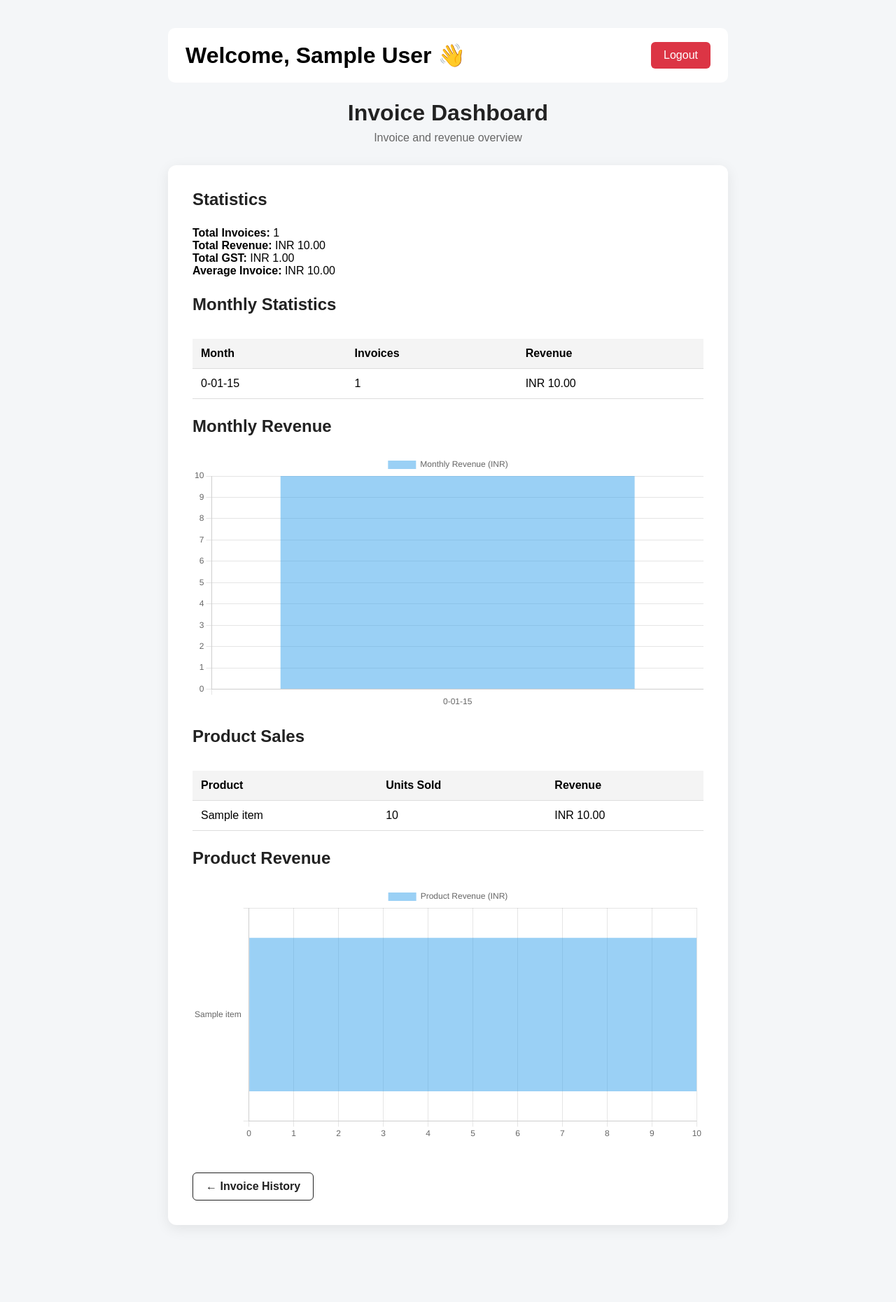
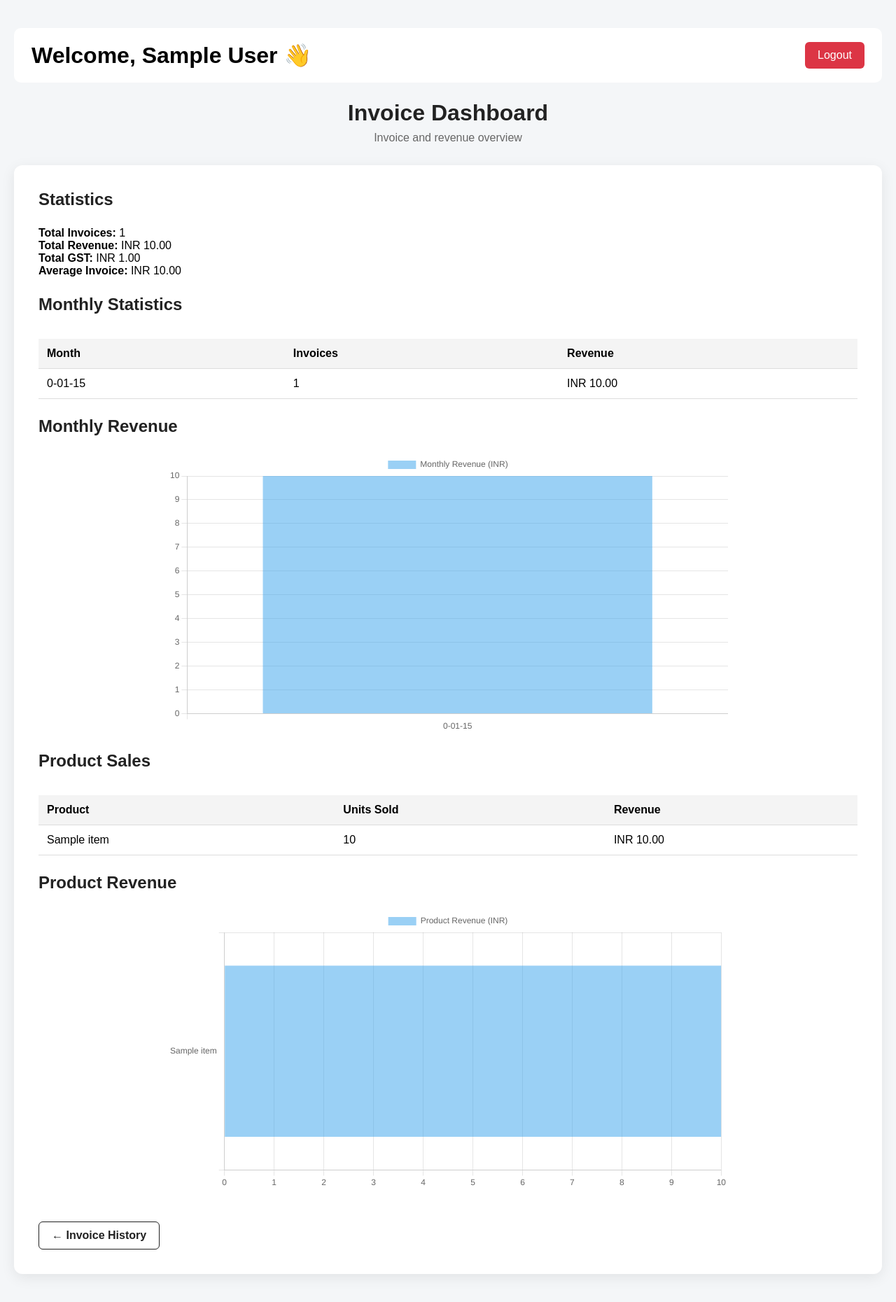
Before and after one commit to Arsalan-Dev-Cloud/Invoice-Generator, a Flask app: page /dashboard in a window 1280 px wide. Shown: the whole page at 70% size. Before the commit the page ends 1751 px from the top, so only its background shows below. Run offline with Flask 3, Linux system fonts and the light colour scheme; the visitor is signed in with stand-in values (Sample User, id 1); tables that the repository leaves empty hold one stand-in row (values such as "Sample post").

Commit message:
dasboard.html is updated

```diff
--- a/templates/dashboard.html
+++ b/templates/dashboard.html
@@ -55,7 +55,7 @@
 <body>
 
 
-<div class="container">
+<div class="container dashboard-container">
 
     <!-- Header -->
 
@@ -351,8 +351,6 @@
 
 </script>
 
-</script>
-
 
 <!-- Product Chart -->
 
```
